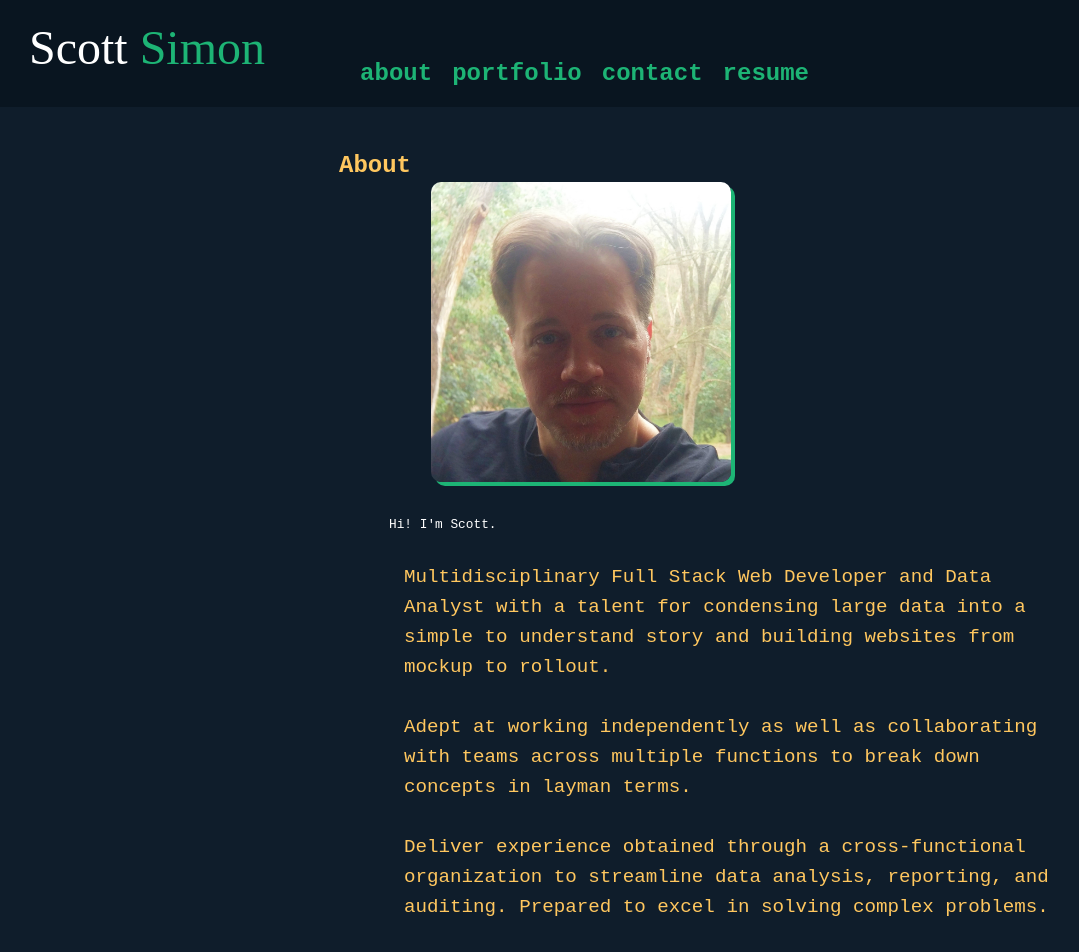
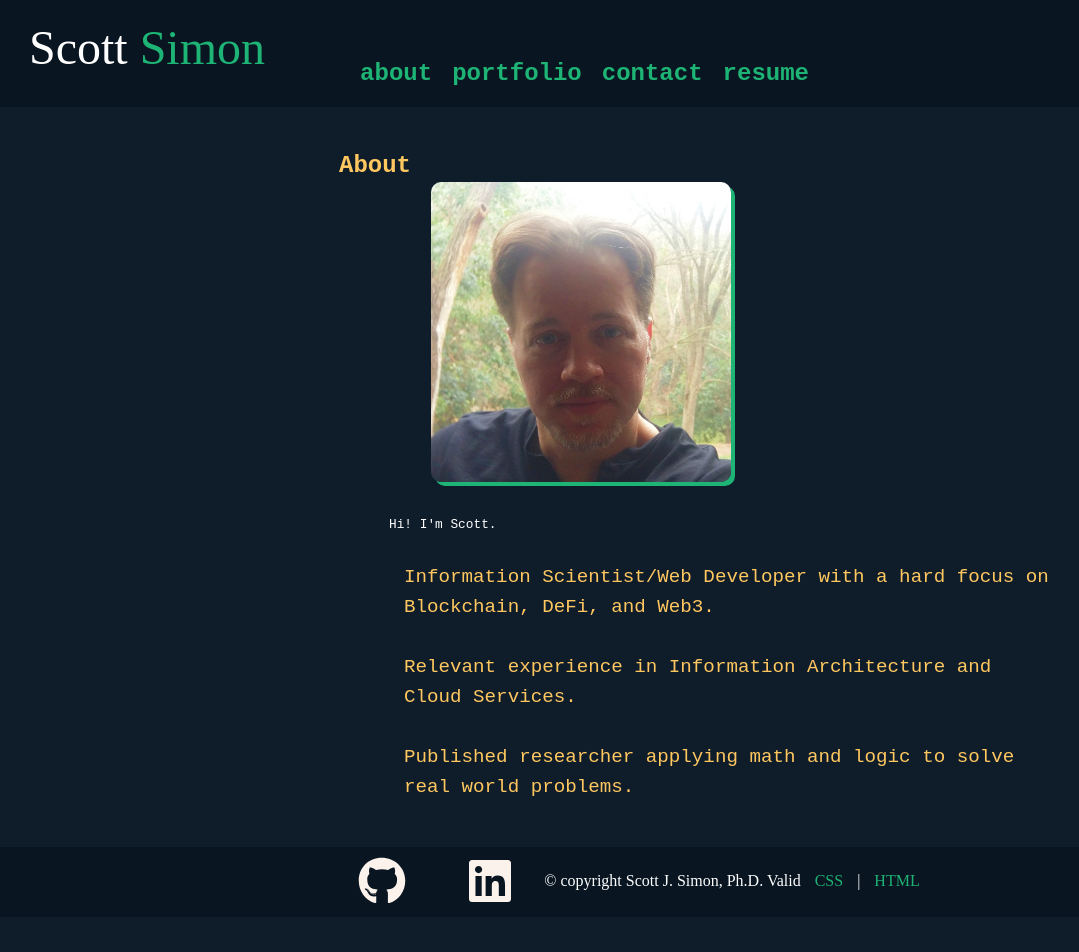
Before and after one commit to SSimonPhd/react-portfolio, a React (Create React App) app: page / in a window 1280 px wide. Shown: the top 952 px of the page, without its empty margins (11-1090 px from the left). After the commit the page ends 917 px from the top, so only its background shows below. Built offline with nearby package versions, Linux system fonts and the light colour scheme.

Commit message:
Updated text

```diff
--- a/src/components/pages/About.js
+++ b/src/components/pages/About.js
@@ -10,11 +10,12 @@ const About = () => {
       <p className='profile-text'> <br></br>
         Hi! I'm Scott.</p>
 				<p className='profile-text2'> <br></br>
-        Multidisciplinary Full Stack Web Developer and Data Analyst with a talent for condensing large data into a simple to understand story and building websites from mockup to rollout.
+        Information Scientist/Web Developer with a hard focus on Blockchain, DeFi, and Web3.
 				<br></br><br></br>
-				Adept at working independently as well as collaborating with teams across multiple functions to break down concepts in layman terms.
+				Relevant experience in Information Architecture and Cloud Services.
 				<br></br><br></br>
-				Deliver experience obtained through a cross-functional organization to streamline data analysis, reporting, and auditing. Prepared to excel in solving complex problems.  <br></br> <br></br>
+				Published researcher applying math and logic to solve real world problems.
+				<br></br> <br></br>
         </p>
     </div>
   )
```
